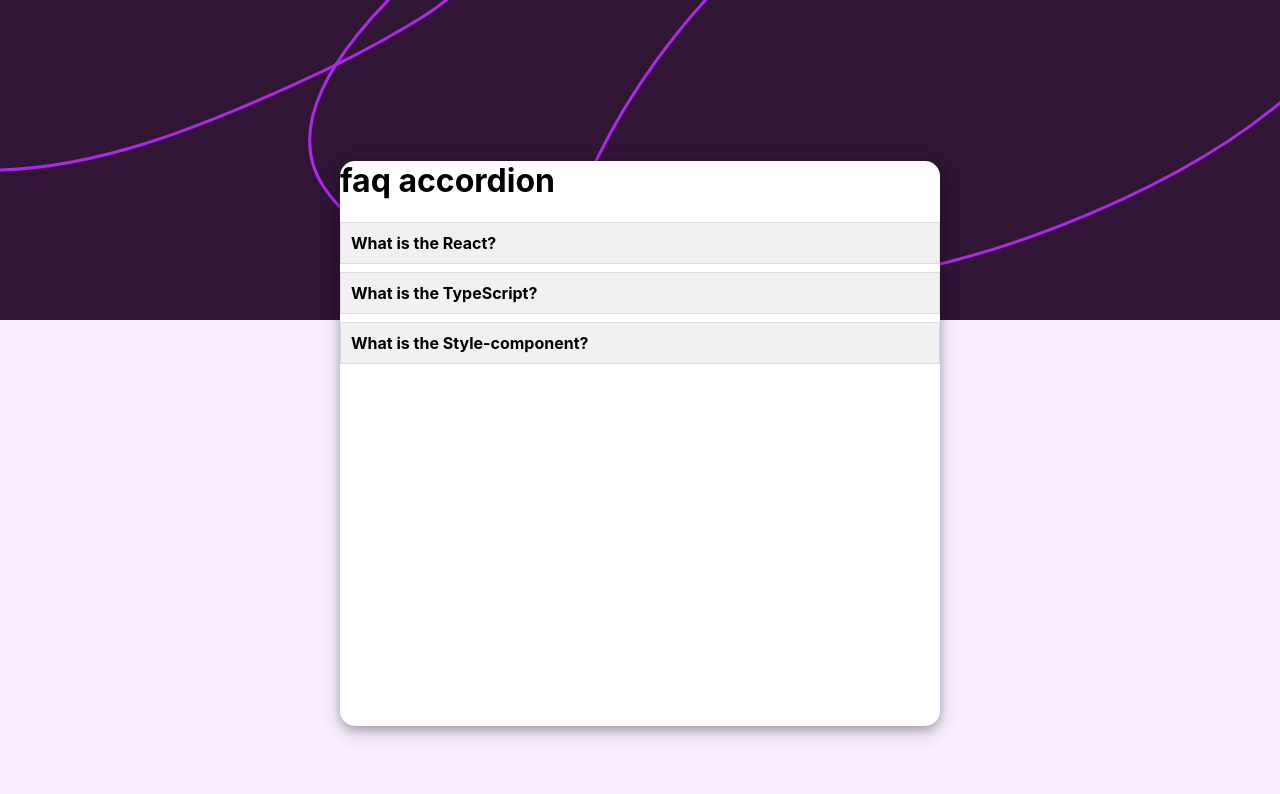
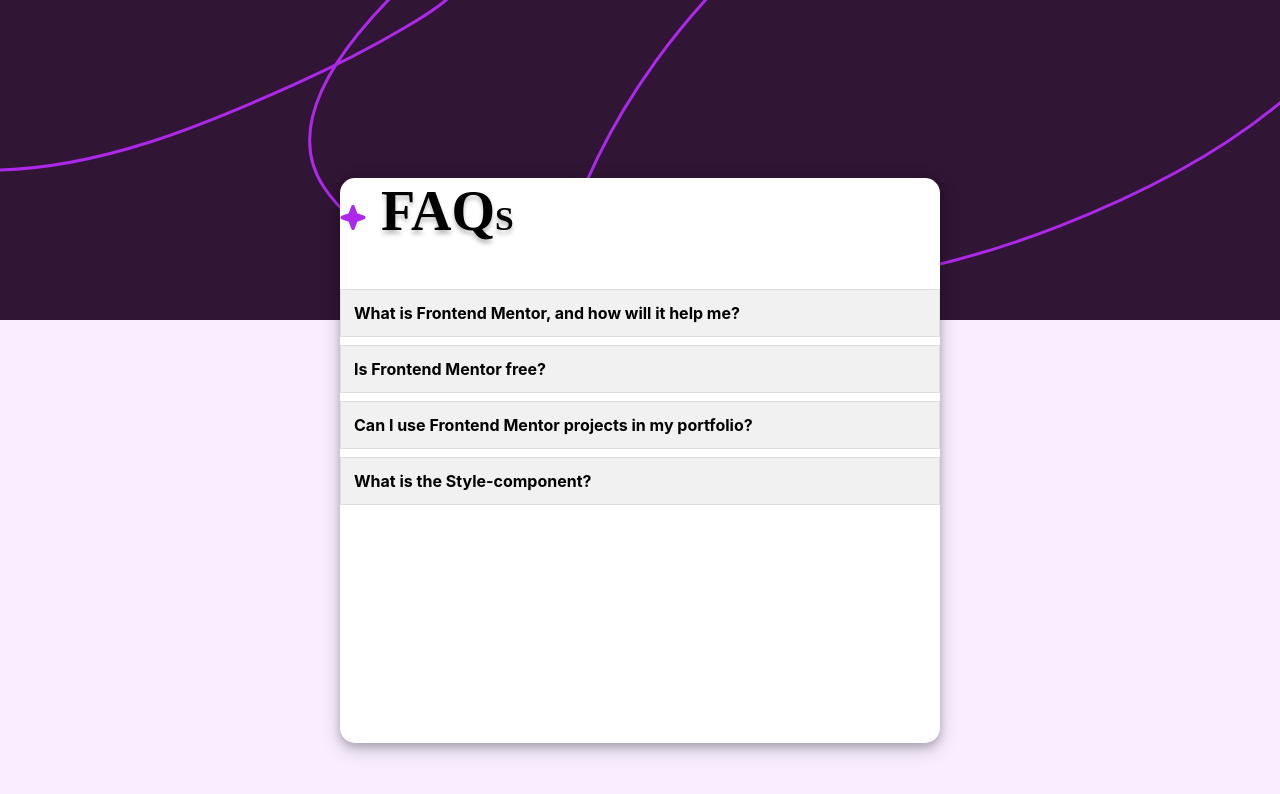
Before and after one commit to PiriyaLapa/faq-accordion, a React (Create React App) app: page / in a window 1280 px wide. Shown: the top 794 px of the page. Built offline with nearby package versions, Linux system fonts and the light colour scheme.

Commit message:
Update FAQs look like design

```diff
--- a/src/components/AccordionCard.tsx
+++ b/src/components/AccordionCard.tsx
@@ -1,6 +1,8 @@
 import { Component, ReactNode } from "react";
 import styled from "styled-components";
 import { FAQItem } from "../data/FAQData";
+import VectorHeader from "./VectorHeader";
+import { SmallSize} from "./StyleComponents";
 
 export const AccordionContainer = styled.div`
   width: 600px;
@@ -18,7 +20,7 @@
 `;
 
 const AccordionHeader = styled.div`
-  padding: 10px;
+  padding: 13px;
   background-color: #f1f1f1;
   font-weight: bold;
   cursor: pointer;
@@ -32,7 +34,19 @@
   width: 100%;
   height: auto;
   border-radius: 15px;
+  h1 {
+    font-style: normal;
+    font-family: "Work seri";
+    text-transform: uppercase;
+    font-size: 56px;
+    font-weight: 700;
+    line-height: 66px;
+    text-shadow: 0px 4px 4px rgba(0, 0, 0, 0.25);
 
+    :nth-child(1) {
+      margin-right: 15px;
+    }
+  }
 `;
 
 interface AccordionProps {
@@ -62,7 +76,10 @@
     return (
       <AccordionContainer>
         <PanelContainer>
-          <h1>faq accordion</h1>
+          <h1>
+            <VectorHeader />
+            faq<SmallSize>s</SmallSize>
+          </h1>
           {items.map((item, index) => (
             <AccordionItem key={index}>
               <AccordionHeader onClick={() => this.toggleAccordion(index)}>
--- a/src/components/StyleComponents.tsx
+++ b/src/components/StyleComponents.tsx
@@ -22,3 +22,7 @@
 
   }
 `;
+
+export const SmallSize= styled.span`
+  font-size:.6em;
+`
--- /dev/null
+++ b/src/components/VectorHeader.tsx
@@ -0,0 +1,19 @@
+import { Component, ReactNode } from "react";
+export default class VectorHeader extends Component {
+  render(): ReactNode {
+    return (
+        <svg
+          width="26"
+          height="25"
+          viewBox="0 0 36 35"
+          fill="none"
+          xmlns="http://www.w3.org/2000/svg"
+        >
+          <path
+            d="M35.5 17.5C35.504 18.0127 35.3481 18.5139 35.0541 18.934C34.7601 19.354 34.3425 19.672 33.8594 19.8438L23.9469 23.4484L20.3438 33.3594C20.1662 33.8378 19.8464 34.2505 19.4274 34.5418C19.0085 34.8332 18.5103 34.9894 18 34.9894C17.4897 34.9894 16.9915 34.8332 16.5726 34.5418C16.1536 34.2505 15.8338 33.8378 15.6563 33.3594L12.0516 23.4375L2.14063 19.8438C1.66218 19.6662 1.24955 19.3464 0.958163 18.9274C0.666775 18.5085 0.51059 18.0103 0.51059 17.5C0.51059 16.9897 0.666775 16.4915 0.958163 16.0726C1.24955 15.6536 1.66218 15.3338 2.14063 15.1563L12.0625 11.5516L15.6563 1.64063C15.8338 1.16218 16.1536 0.749552 16.5726 0.458163C16.9915 0.166775 17.4897 0.0105896 18 0.0105896C18.5103 0.0105896 19.0085 0.166775 19.4274 0.458163C19.8464 0.749552 20.1662 1.16218 20.3438 1.64063L23.9484 11.5625L33.8594 15.1563C34.3425 15.328 34.7601 15.646 35.0541 16.066C35.3481 16.4861 35.504 16.9873 35.5 17.5Z"
+            fill="#AD28EB"
+          />
+        </svg>
+    );
+  }
+}
--- a/src/data/FAQData.ts
+++ b/src/data/FAQData.ts
@@ -5,18 +5,22 @@
 
 export const faqData: FAQItem[] = [
   {
-    question: "What is the React?",
+    question: "What is Frontend Mentor, and how will it help me?",
     answer:
-      "React is a JavaScript libraryLorem ipsum dolor sit amet consectetur, adipisicing elit. Quasi tempora ad numquam laudantium fuga doloribus.",
+      "Frontend Mentor offers realistic coding challenges to help developers improve their frontend coding skills with projects in HTML, CSS, and JavaScript. It’s suitable for all levels and ideal for portfolio building.",
   },
   {
-    question: "What is the TypeScript?",
+    question: "Is Frontend Mentor free?",
     answer:
       "TypeScript is a super set of JavaScript Lorem ipsum dolor sit amet consectetur, adipisicing elit. Quasi tempora ad numquam laudantium fuga doloribus.",
   },
   {
-    question: "What is the Style-component?",
+    question: "Can I use Frontend Mentor projects in my portfolio?",
     answer:
       "Style-component is a library for CSSLorem ipsum dolor sit amet consectetur, adipisicing elit. Quasi tempora ad numquam laudantium fuga doloribus.",
   },
+  {
+    question:"What is the Style-component?",
+    answer:"Style-component is a library for CSSLorem ipsum dolor sit amet consectetur, adipisicing elit. Quasi tempora ad numquam laudantium fuga doloribus."
+  }
 ];
```
